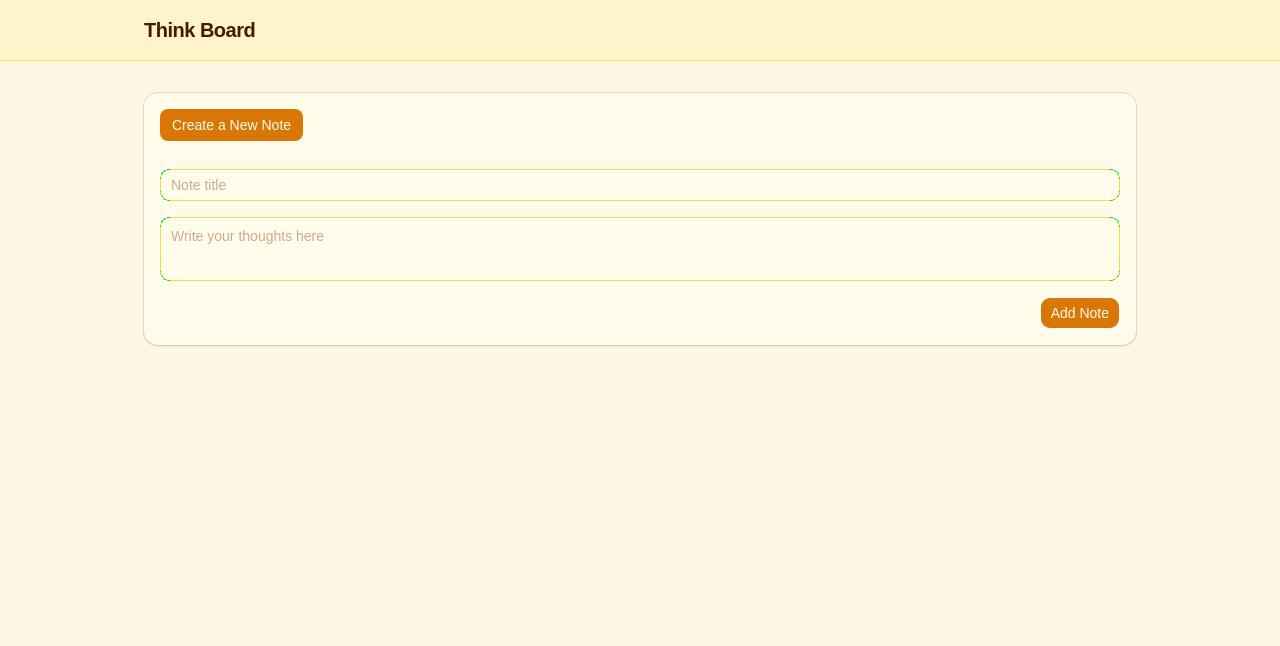
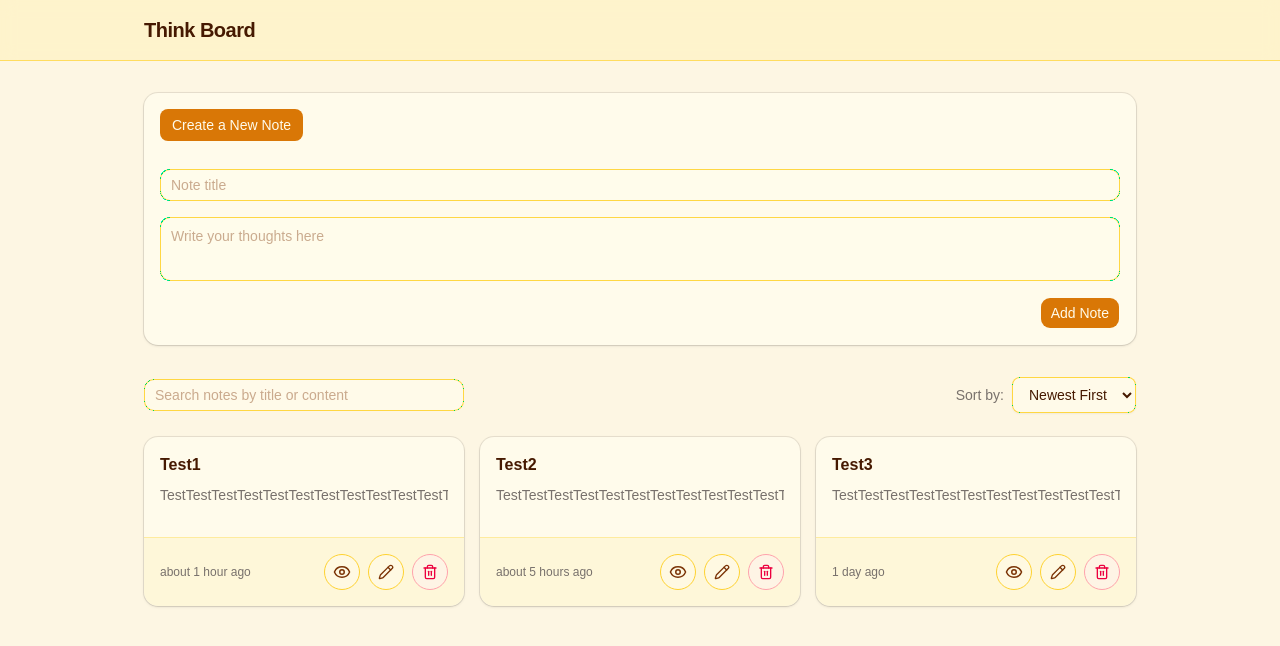
Before and after one commit to sina-afsahi/QBC-think-board-project, a React (Vite) app: page / in a window 1280 px wide. Shown: the top 646 px of the page. Built offline with nearby package versions, Linux system fonts and the light colour scheme.

Commit message:
feat:add NoteFilterBar and NoteCard components

```diff
--- a/src/App.tsx
+++ b/src/App.tsx
@@ -1,9 +1,38 @@
+import { NoteCard } from "@/components/notes/NoteCard";
+import { NoteFilterBar } from "@/components/notes/NoteFilterBar";
 import { NoteForm } from "@/components/notes/NoteForm";
+import type { NoteType } from "@/types/note.type";
+
+const TestNote: NoteType[] = [
+  {
+    id: "1",
+    title: "Test1",
+    content:
+      "TestTestTestTestTestTestTestTestTestTestTestTestTestTestTestTestTestTestTestTestTestTestTestTestTestTestTestTestTestTestTestTestTestTestTestTestTestTestTestTestTestTestTestTest",
+    createdAt: new Date(Date.now() - 1000 * 60 * 45).toISOString(),
+    updatedAt: new Date(Date.now() - 1000 * 60 * 45).toISOString(),
+  },
+  {
+    id: "2",
+    title: "Test2",
+    content:
+      "TestTestTestTestTestTestTestTestTestTestTestTestTestTestTestTestTestTestTestTestTestTestTestTestTestTestTestTestTestTestTestTestTestTestTestTestTestTestTestTestTestTestTestTest",
+    createdAt: new Date(Date.now() - 1000 * 60 * 60 * 5).toISOString(),
+    updatedAt: new Date(Date.now() - 1000 * 60 * 60 * 5).toISOString(),
+  },
+  {
+    id: "3",
+    title: "Test3",
+    content:
+      "TestTestTestTestTestTestTestTestTestTestTestTestTestTestTestTestTestTestTestTestTestTestTestTestTestTestTestTestTestTestTestTestTestTestTestTestTestTestTestTestTestTestTestTest",
+    createdAt: new Date(Date.now() - 1000 * 60 * 60 * 24).toISOString(),
+    updatedAt: new Date(Date.now() - 1000 * 60 * 60 * 24).toISOString(),
+  },
+];
 
 const App = () => {
   return (
     <div className="min-h-screen bg-background">
-      {/* Header Section */}
       <header className="border-b border-amber-300/70 bg-amber-100/80 backdrop-blur-sm sticky top-0 z-10">
         <div className="container mx-auto max-w-5xl px-4 py-4 flex items-center justify-between">
           <h1 className="text-xl font-bold tracking-tight text-amber-950">
@@ -11,10 +40,14 @@ const App = () => {
           </h1>
         </div>
       </header>
-
-      {/* Main Content */}
       <main className="container mx-auto max-w-5xl px-4 py-8">
         <NoteForm />
+        <NoteFilterBar />
+        <div className="grid grid-cols-3 gap-4">
+          {TestNote.map((note) => (
+            <NoteCard key={note.id} note={note} />
+          ))}
+        </div>
       </main>
     </div>
   );
--- /dev/null
+++ b/src/components/notes/NoteCard.tsx
@@ -0,0 +1,67 @@
+import { formatDistanceToNow } from "date-fns";
+import { Eye, Pencil, Trash2 } from "lucide-react";
+import { Button } from "@/components/ui/button";
+import {
+  Card,
+  CardContent,
+  CardFooter,
+  CardHeader,
+  CardTitle,
+} from "@/components/ui/card";
+import type { NoteType } from "@/types/note.type";
+
+interface NoteCardProps {
+  note: NoteType;
+}
+
+export const NoteCard = ({ note }: NoteCardProps) => {
+  return (
+    <Card className="flex flex-col justify-between shadow-sm hover:shadow-md transition-shadow border-amber-300/80 bg-card">
+      <div>
+        <CardHeader className="pb-2">
+          <CardTitle className="text-base font-semibold text-amber-950 line-clamp-1">
+            {note.title}
+          </CardTitle>
+        </CardHeader>
+        <CardContent>
+          <p className="text-sm text-muted-foreground line-clamp-3 whitespace-pre-wrap">
+            {note.content}
+          </p>
+        </CardContent>
+      </div>
+
+      <CardFooter className="pt-4 border-t border-amber-200/70 flex items-center justify-between gap-2 mt-4">
+        <span className="text-xs text-muted-foreground">
+          {formatDistanceToNow(new Date(note.createdAt), { addSuffix: true })}
+        </span>
+
+        <div className="flex items-center gap-2">
+          <Button
+            variant="outline"
+            size="icon"
+            className="size-9 rounded-full border-amber-300 bg-amber-50/50 text-amber-900 hover:bg-amber-200/60 hover:text-amber-950"
+            title="View note"
+          >
+            <Eye className="!size-4.5" />
+          </Button>
+          <Button
+            variant="outline"
+            size="icon"
+            className="size-9 rounded-full border-amber-300 bg-amber-50/50 text-amber-900 hover:bg-amber-200/60 hover:text-amber-950"
+            title="Edit note"
+          >
+            <Pencil className="!size-4" />
+          </Button>
+          <Button
+            variant="outline"
+            size="icon"
+            className="size-9 rounded-full border-rose-300 bg-rose-50/50 text-rose-600 hover:bg-rose-100 hover:text-rose-700"
+            title="Delete note"
+          >
+            <Trash2 className="!size-4" />
+          </Button>
+        </div>
+      </CardFooter>
+    </Card>
+  );
+};
--- /dev/null
+++ b/src/components/notes/NoteFilterBar.tsx
@@ -0,0 +1,24 @@
+import { Input } from "@/components/ui/input";
+
+export const NoteFilterBar = () => {
+  return (
+    <div className="flex gap-3 mb-6 items-center justify-between">
+      <div className="w-80">
+        <Input
+          placeholder="Search notes by title or content"
+          className="bg-amber-50/70 border-amber-300/90 placeholder:text-amber-900/40"
+        />
+      </div>
+
+      <div className="flex items-center gap-2">
+        <span className="text-sm text-muted-foreground whitespace-nowrap">
+          Sort by:
+        </span>
+        <select className="h-9 rounded-md border border-amber-300/90 bg-amber-50/70 px-3 py-1 text-sm text-amber-950 shadow-xs focus-visible:outline-none focus-visible:ring-1 focus-visible:ring-ring">
+          <option>Newest First</option>
+          <option>Oldest First</option>
+        </select>
+      </div>
+    </div>
+  );
+};
--- a/src/index.css
+++ b/src/index.css
@@ -60,4 +60,9 @@
   body {
     @apply bg-background text-foreground font-sans;
   }
+  button:not(:disabled),
+  [role="button"]:not(:disabled),
+  select:not(:disabled) {
+    cursor: pointer;
+  }
 }
```
